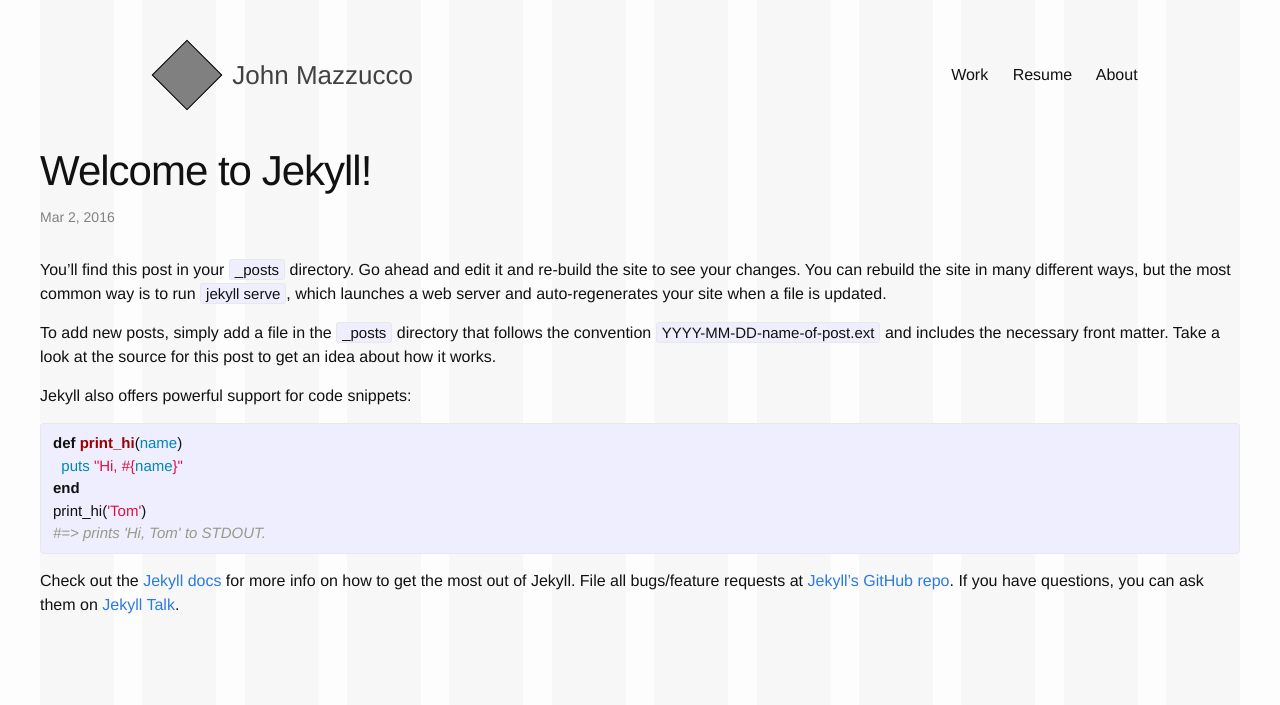
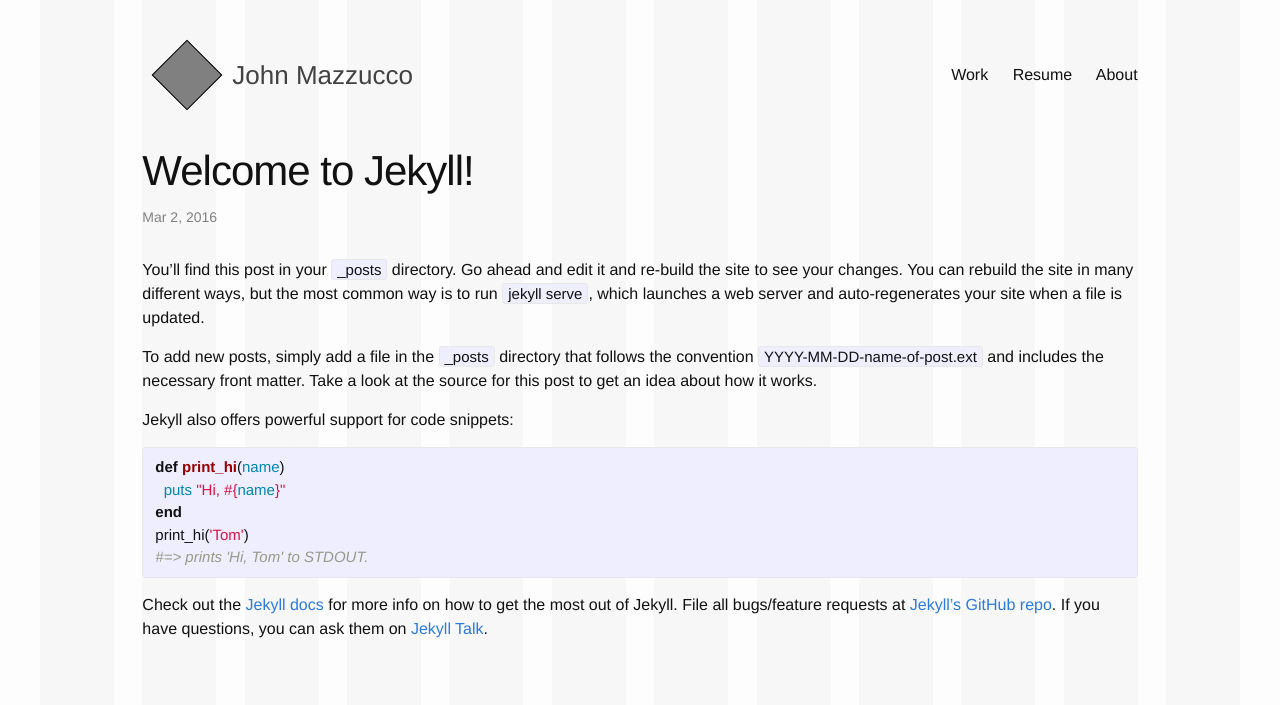
Before and after one commit to JMazzucco/Portfolio-Jekyll, a Jekyll site: the page built from _posts/2016-03-02-welcome-to-jekyll.markdown, in a window 1280 px wide. Shown: the top 705 px of the page. Built offline with Jekyll 4.4.1, drawn with Linux system fonts in a browser that asks for light colours; grey boxes are pictures that could not be loaded.

Commit message:
Align post content with Neat grid

```diff
--- a/_layouts/default.html
+++ b/_layouts/default.html
@@ -8,9 +8,7 @@
     {% include header.html %}
 
     <div class="page-content">
-      <div class="wrapper">
         {{ content }}
-      </div>
     </div>
 
     {% include footer.html %}
--- a/_sass/_layout.scss
+++ b/_sass/_layout.scss
@@ -271,6 +271,11 @@
  */
 
 
+.post {
+      @include span-columns(10);
+    @include shift(1);
+}
+
 .post-header {
     margin-bottom: $spacing-unit;
 }
```
